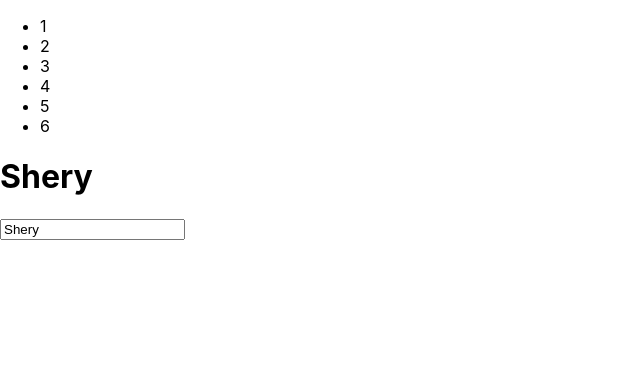
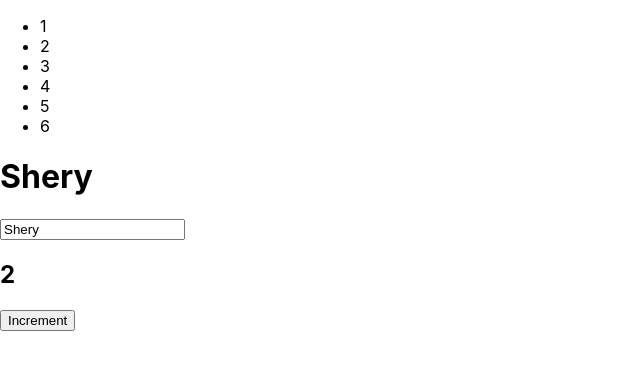
Before and after one commit to Shaheryar0054/react-practice, a React (Create React App) app: page / in a window 1280 px wide. Shown: the top 370 px of the page, without its empty margins (0-640 px from the left). Built offline with nearby package versions, Linux system fonts and the light colour scheme.

Commit message:
Added counter function

```diff
--- a/src/App.js
+++ b/src/App.js
@@ -1,12 +1,14 @@
 import React from 'react';
 import List from './List';
 import State from './State';
+import Counter from './Counter';
 
 function App() {
   return (
     <div>
       <List />
       <State />
+      <Counter />
     </div>
   );
 }
--- /dev/null
+++ b/src/Counter.js
@@ -0,0 +1,20 @@
+import React, { useState } from 'react';
+
+const Counter = () => {
+  const [count, setCount] = useState(2);
+
+  const handleIncrement = () => {
+    setCount(count + 1);
+  };
+
+  return (
+    <div>
+      <h2>{count}</h2>
+      <button onClick={handleIncrement} onFocus={() => {}} type="button">
+        Increment
+      </button>
+    </div>
+  );
+};
+
+export default Counter;
```
